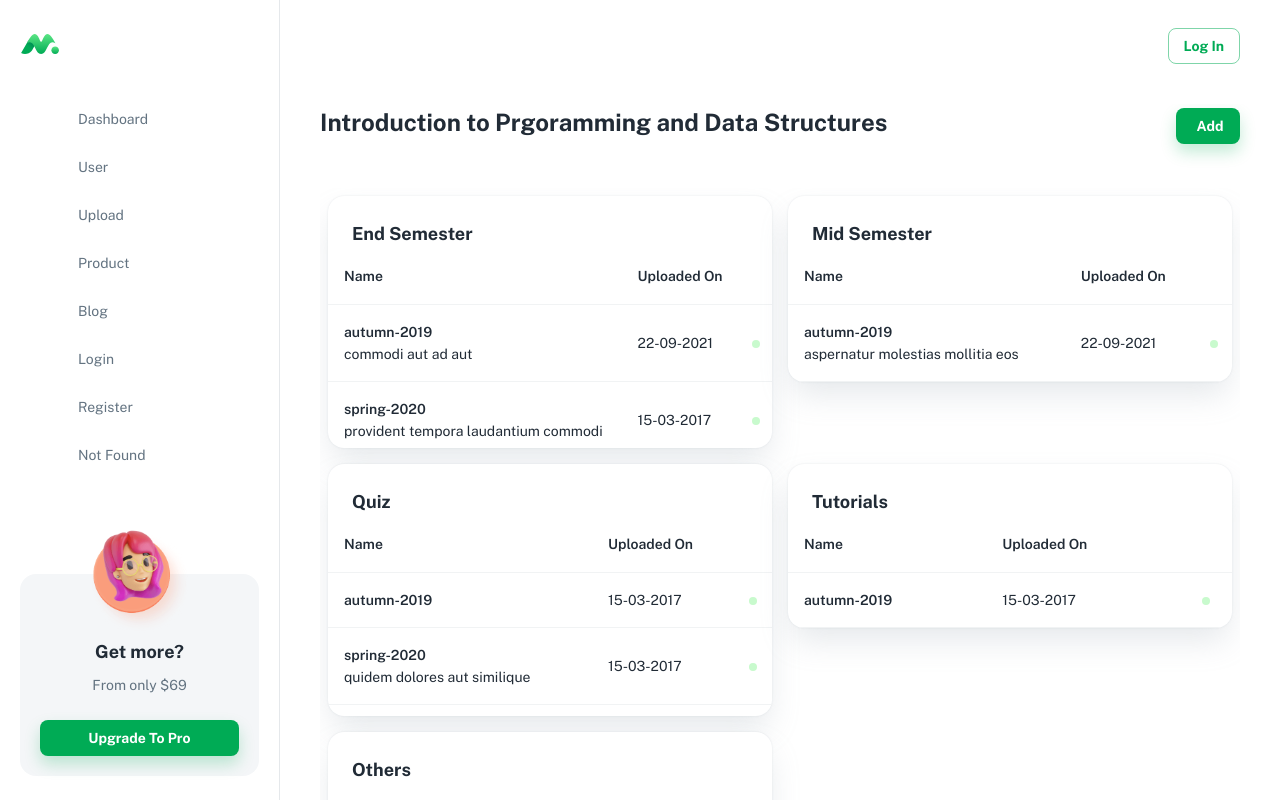
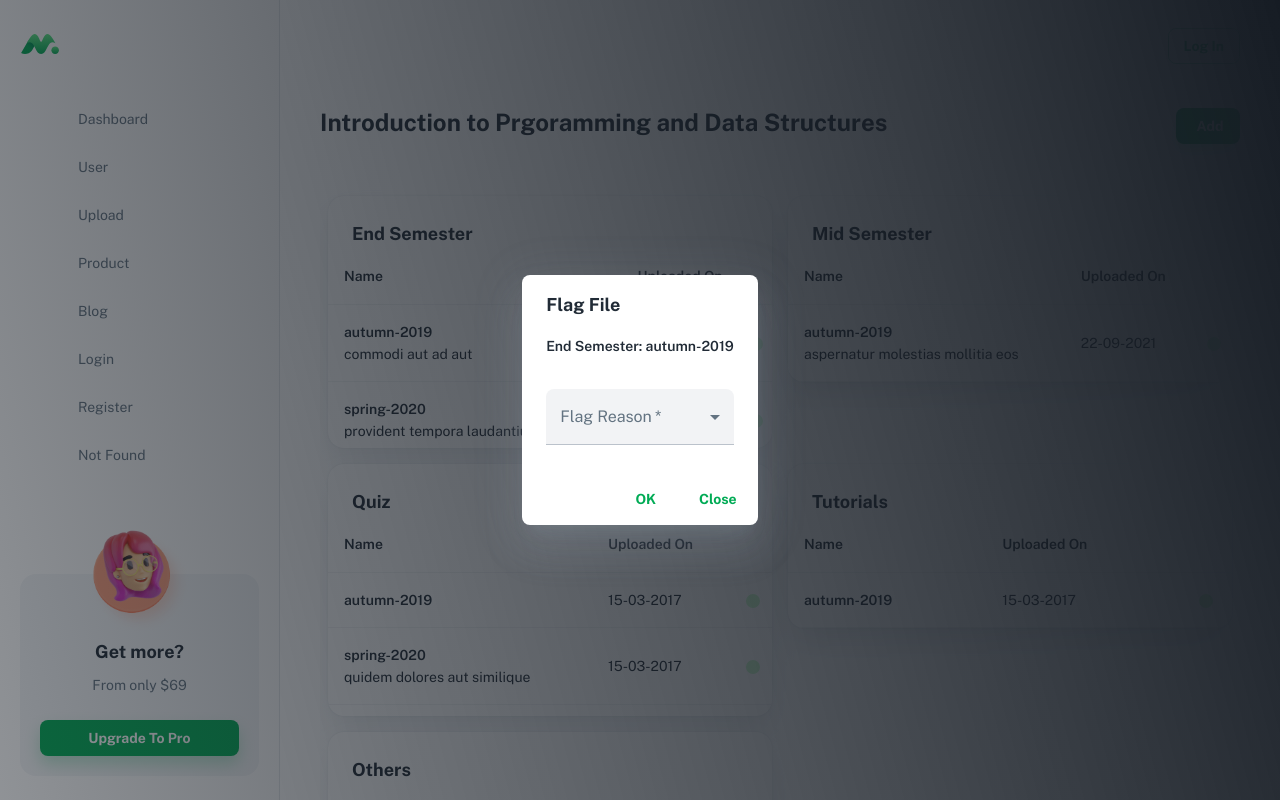
Before and after one commit to shrirangpdeshmukh/ARP_React, a React (Create React App) app: page /course in a window 1280 px wide. Both pictures are taken after a click on the button 755 px from the left and 344 px from the top of the page. Built offline with nearby package versions, Linux system fonts and the light colour scheme; a web font is replaced by a local one.

Commit message:
Added Flag Dialog Box

```diff
--- a/src/pages/CoursePage.js
+++ b/src/pages/CoursePage.js
@@ -20,7 +20,16 @@ import {
   CardHeader,
   Grid,
   IconButton,
-  Tooltip
+  Tooltip,
+  Dialog,
+  DialogTitle,
+  DialogActions,
+  DialogContent,
+  Box,
+  MenuItem,
+  FormControl,
+  Select,
+  InputLabel
 } from '@mui/material';
 import { styled } from '@mui/material/styles';
 // components
@@ -38,15 +47,86 @@ const TABLE_HEAD = [
   { id: '' }
 ];
 
+const FLAG_OPTIONS = [
+  { value: 'irrelevant', label: 'The file is irrelevant' },
+  { value: 'duplicate', label: 'The file is duplicated' },
+  { value: 'unclear', label: 'The file is not clear' },
+  { value: 'explict', label: 'The file is explict' }
+];
+
 const ColorButton = styled(IconButton)(({ theme, color = 'primary' }) => ({
   backgroundColor: theme.palette[color].lighter,
-  padding: '4px',
+  padding: '7px',
   '&:hover': {
     backgroundColor: theme.palette[color].light
   }
 }));
 
-const TypeCard = ({ details }) => {
+const FlagDialog = ({ flagFile, handleClose, open }) => {
+  const [reason, setReason] = useState('');
+
+  if (open && flagFile && flagFile.title && flagFile.file) {
+    return (
+      <Dialog
+        open={open}
+        onClose={() => {
+          handleClose();
+          setReason('');
+        }}
+      >
+        <DialogTitle>Flag File</DialogTitle>
+        <DialogContent>
+          <Typography variant="subtitle2">{`${flagFile.title}: ${flagFile.file.sem}`}</Typography>
+          <br />
+          <Box py={1} sx={{ display: 'flex' }}>
+            <FormControl fullWidth required>
+              <InputLabel id="">Flag Reason</InputLabel>
+              <Select
+                autoWidth
+                displayEmpty
+                variant="filled"
+                labelId="flag-reason"
+                id="flagReason"
+                value={reason}
+                label="Reason"
+                onChange={(e) => {
+                  setReason(e.target.value);
+                }}
+              >
+                {FLAG_OPTIONS.map((option) => (
+                  <MenuItem key={option.value} value={option.value}>
+                    {option.label}
+                  </MenuItem>
+                ))}
+              </Select>
+            </FormControl>
+          </Box>
+        </DialogContent>
+        <DialogActions>
+          <Button
+            onClick={() => {
+              handleClose();
+              setReason('');
+            }}
+          >
+            OK
+          </Button>
+          <Button
+            onClick={() => {
+              handleClose();
+              setReason('');
+            }}
+          >
+            Close
+          </Button>
+        </DialogActions>
+      </Dialog>
+    );
+  }
+  return null;
+};
+
+const TypeCard = ({ details, flagFileSet, handleOpen }) => {
   if (details.array.length > 0) {
     return (
       <Grid item xs={12} sm={6} md={6} padding={1}>
@@ -81,7 +161,12 @@ const TypeCard = ({ details }) => {
 
                       <TableCell padding="none" align="center">
                         <Tooltip title="Click here to report this file." placement="right">
-                          <ColorButton>
+                          <ColorButton
+                            onClick={() => {
+                              flagFileSet({ title: details.title, file: row });
+                              handleOpen();
+                            }}
+                          >
                             <Icon icon={flag} width={18} height={18} />
                           </ColorButton>
                         </Tooltip>
@@ -113,6 +198,20 @@ export default function CoursePage({
     tutorial: { array: [], title: 'Tutorials' },
     other: { array: [], title: 'Others' }
   });
+  const [flagDialogOpen, setFlagDialogOpen] = useState(false);
+  const [flagFile, setFlagFile] = useState({ title: null, file: null });
+
+  const openDialog = () => {
+    setFlagDialogOpen(true);
+  };
+  const closeDialog = () => {
+    setFlagDialogOpen(false);
+    setFlagFile({ title: null, file: null });
+  };
+
+  const flagFileSet = (newFlagFile) => {
+    setFlagFile(newFlagFile);
+  };
 
   const seperatePapers = () => {
     const newCards = { ...cards };
@@ -145,9 +244,17 @@ export default function CoursePage({
             {Object.entries(cards).map((type) => {
               const details = type[1];
               const key = type[0];
-              return <TypeCard details={details} key={key} />;
+              return (
+                <TypeCard
+                  details={details}
+                  key={key}
+                  handleOpen={openDialog}
+                  flagFileSet={flagFileSet}
+                />
+              );
             })}
           </Grid>
+          <FlagDialog open={flagDialogOpen} handleClose={closeDialog} flagFile={flagFile} />
         </Scrollbar>
       </Container>
     </Page>
```
